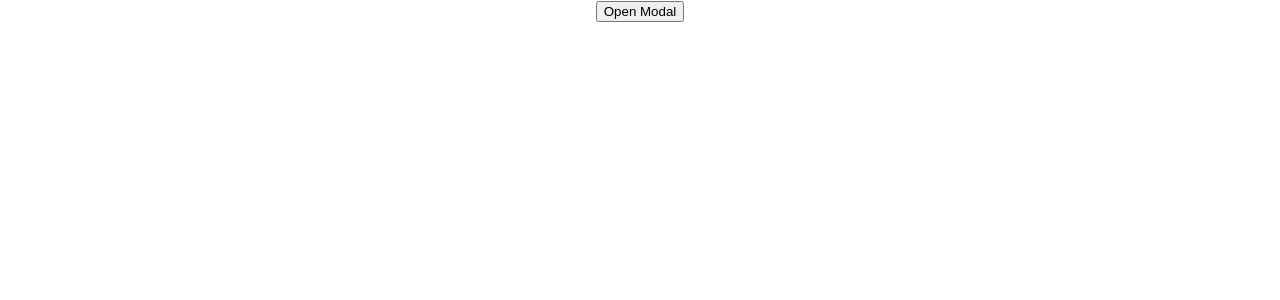
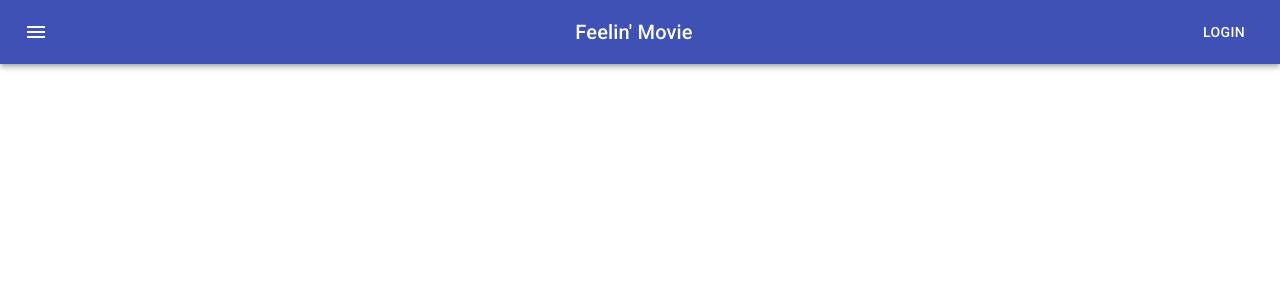
Before and after one commit to CydVilla/Feelin-Movie, a React (Create React App) app in the folder feelin-movie/: page / in a window 1280 px wide. Shown: the top 300 px of the page. Built offline with nearby package versions, Linux system fonts and the light colour scheme.

Commit message:
added header

```diff
--- a/feelin-movie/package.json
+++ b/feelin-movie/package.json
@@ -4,6 +4,8 @@
   "private": true,
   "dependencies": {
     "@material-ui/core": "^4.11.4",
+    "@material-ui/icons": "^4.11.2",
+    "@material-ui/styles": "^4.11.4",
     "@testing-library/jest-dom": "^5.12.0",
     "@testing-library/react": "^11.2.6",
     "@testing-library/user-event": "^12.8.3",
--- a/feelin-movie/src/App.js
+++ b/feelin-movie/src/App.js
@@ -1,13 +1,14 @@
 import React, { Component } from 'react'
 import HomePage from './Components/HomePage/HomePage'
 import ModalForm from "./Components/Shared/Modal"
+import Header from "./Components/Shared/Header"
 import './App.css';
 
 const App = () => {
   return (
     <div className="App">
-      <ModalForm >
-      </ModalForm>
+      <Header >
+      </Header>
     </div>
   );
 }
--- a/feelin-movie/src/Components/Shared/Header.jsx
+++ b/feelin-movie/src/Components/Shared/Header.jsx
@@ -0,0 +1,52 @@
+import React from "react";
+import { makeStyles } from "@material-ui/core/styles";
+import AppBar from "@material-ui/core/AppBar";
+import Toolbar from "@material-ui/core/Toolbar";
+import Typography from "@material-ui/core/Typography";
+import Button from "@material-ui/core/Button";
+import IconButton from "@material-ui/core/IconButton";
+import MenuIcon from "@material-ui/icons/Menu";
+
+
+// https://material-ui.com/components/app-bar/https://material-ui.com/components/app-bar/
+
+const useStyles = makeStyles((theme) => ({
+  root: {
+    flexGrow: 1,
+  },
+  menuButton: {
+    marginRight: theme.spacing(2),
+  },
+  title: {
+    flexGrow: 1,
+  },
+}));
+
+
+const Header = () => {
+  const classes = useStyles();
+  return (
+    <>
+      <div className={classes.root}>
+        <AppBar position="static">
+          <Toolbar>
+            <IconButton
+              edge="start"
+              className={classes.menuButton}
+              color="inherit"
+              aria-label="menu"
+            >
+              <MenuIcon />
+            </IconButton>
+            <Typography variant="h6" className={classes.title}>
+              Feelin' Movie
+            </Typography>
+            <Button color="inherit">Login</Button>
+          </Toolbar>
+        </AppBar>
+      </div>
+    </>
+  );
+};
+
+export default Header;
```
Also changed, not shown: 1 other file (tests, documents, lock files or other folders).
